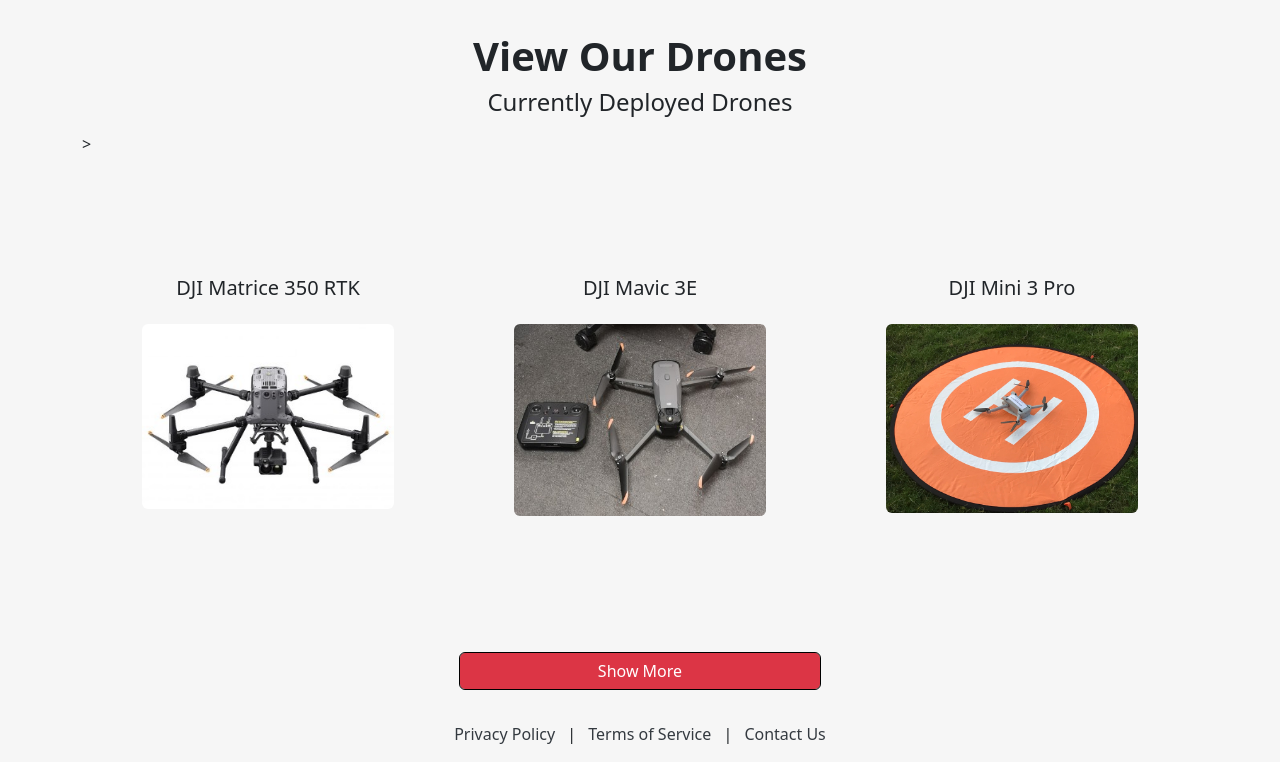
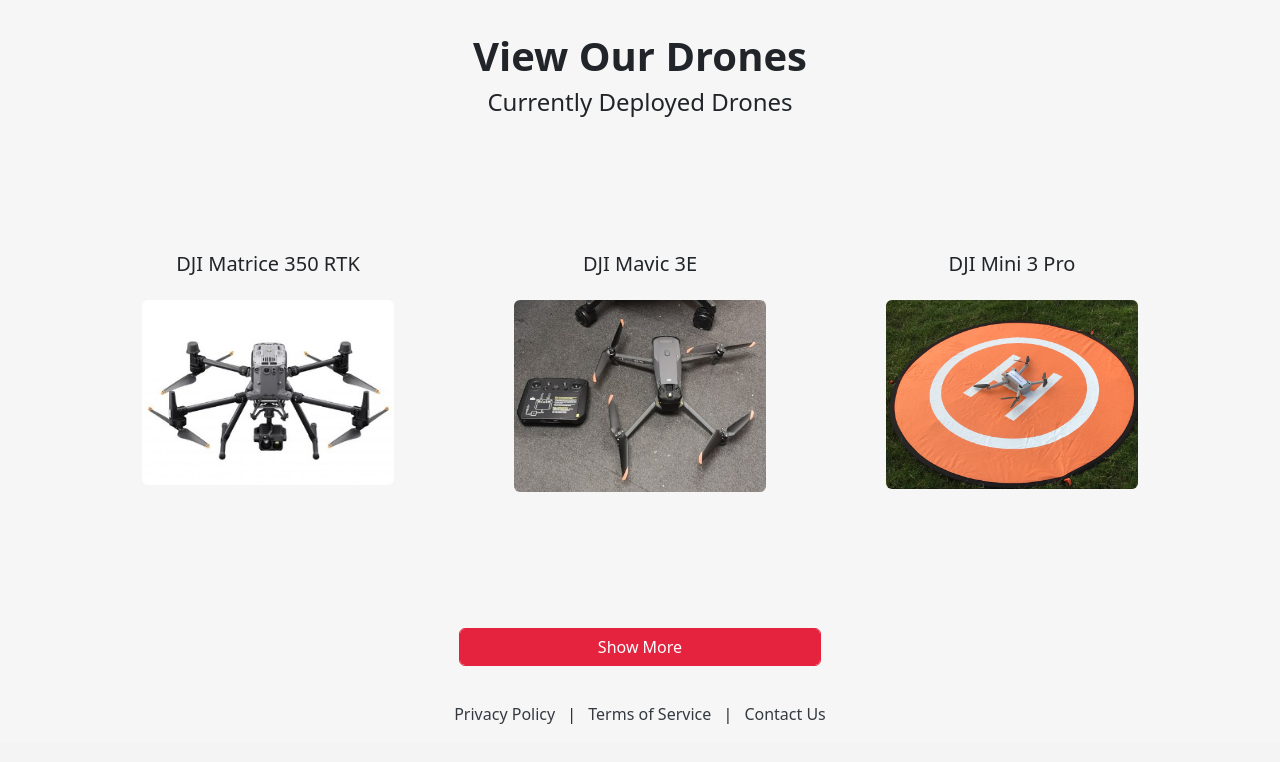
Before and after one commit to NikitaEdin/SOC09109-2025-TR2-Group-Project, a Flask app: page /view-drones in a window 1280 px wide. Shown: the part 58-820 px from the top of the page. After the commit the page ends 782 px from the top, so only its background shows below. Run offline with Flask 3, Linux system fonts and the light colour scheme.

Commit message:
Fixed styling

```diff
--- a/app/templates/info/view_drones.html
+++ b/app/templates/info/view_drones.html
@@ -7,7 +7,7 @@
     <div class="text-center m-3">
         <h1><strong>View Our Drones</strong></h1>
             <h4>Currently Deployed Drones</h4>
-    </div>>
+    </div>
 
     <div class="container d-flex flex-column justify-content-center align-items-center" style="min-height: 60vh;">
 
@@ -27,7 +27,7 @@
 
     <div class="d-flex justify-content-center m-3">
         <div class="col-12 col-md-4">
-            <button class="form-control btn btn-danger border border-black">Show More</button>
+            <button class="form-control btn btn-primary">Show More</button>
         </div>
     </div>
 {% endblock %}
```
